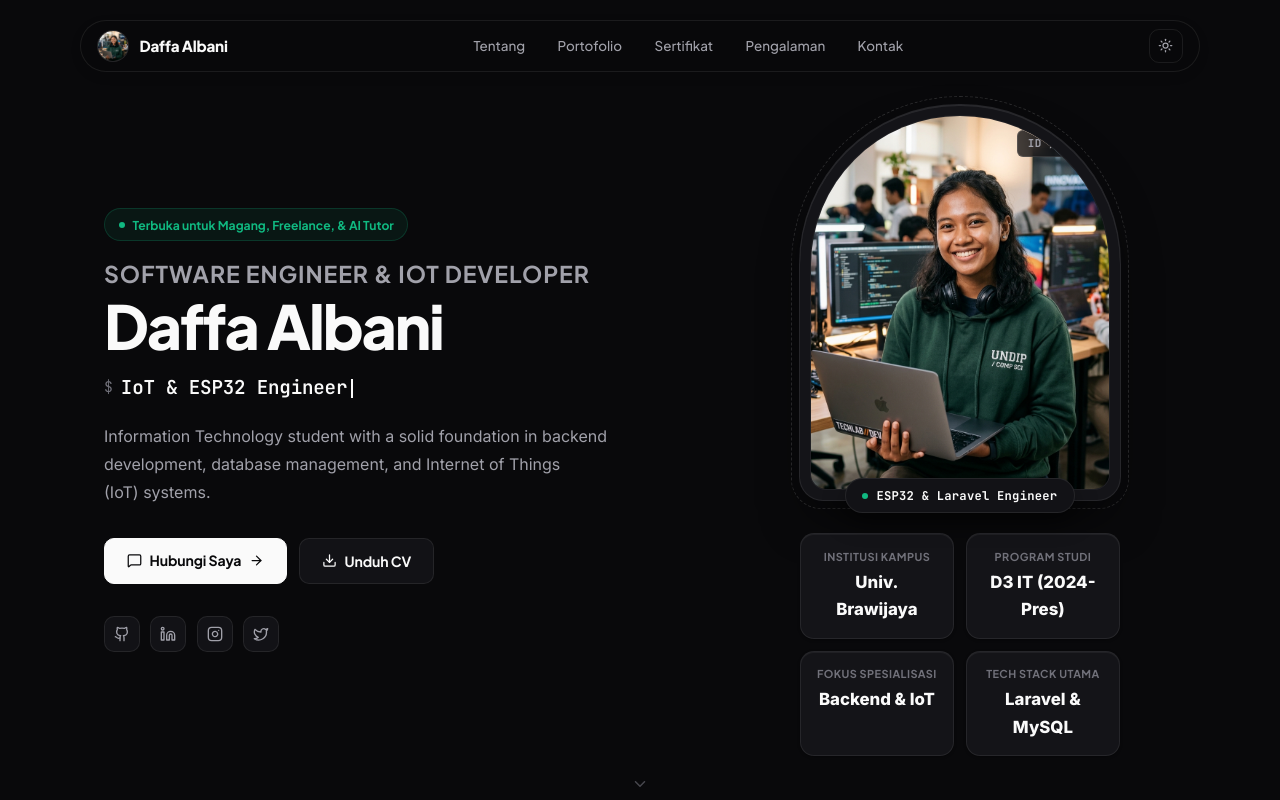
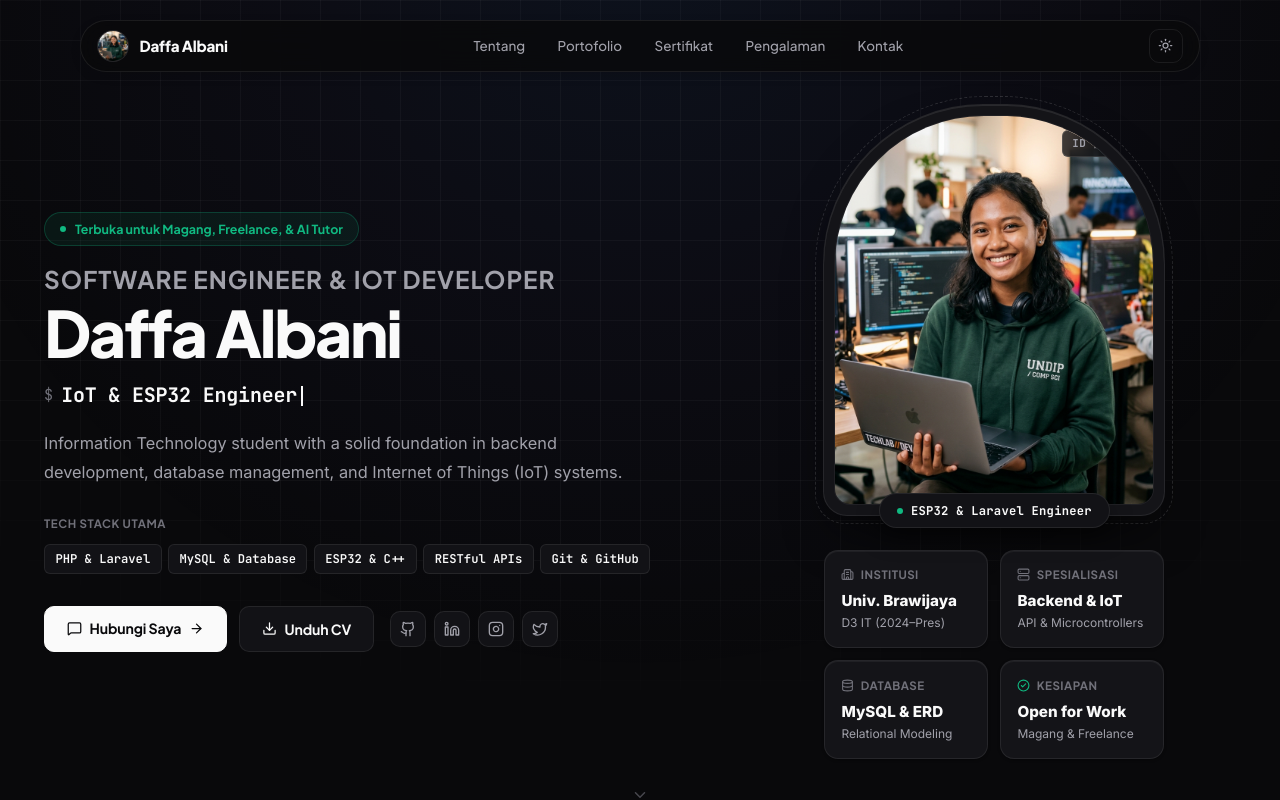
Before and after one commit to DaffaAlbani/daffa-personal, a React (Vite) app: page / in a window 1280 px wide. Shown: the top 800 px of the page. Built offline with nearby package versions, Linux system fonts and the light colour scheme.

Commit message:
feat(hero): enrich hero layout with subtle blueprint grid, tech stack pills, and balanced metrics

```diff
--- a/src/components/Hero.jsx
+++ b/src/components/Hero.jsx
@@ -1,6 +1,9 @@
 import React, { useState, useEffect } from 'react';
 import { useProfile } from '../context/ProfileContext';
-import { ArrowRight, Download, Camera, MessageSquare, ChevronDown } from 'lucide-react';
+import {
+  ArrowRight, Download, Camera, MessageSquare, ChevronDown,
+  Building2, Server, Database, Cpu, Layers, CheckCircle2
+} from 'lucide-react';
 import { GithubIcon, LinkedinIcon, InstagramIcon, TwitterIcon } from './SocialIcons';
 
 const ROLES = [
@@ -8,6 +11,14 @@ const ROLES = [
   "IoT & ESP32 Engineer",
   "Database Architect",
   "AI & Programming Tutor"
+];
+
+const CORE_STACK = [
+  "PHP & Laravel",
+  "MySQL & Database",
+  "ESP32 & C++",
+  "RESTful APIs",
+  "Git & GitHub"
 ];
 
 export const Hero = () => {
@@ -52,29 +63,29 @@ export const Hero = () => {
   return (
     <section id="hero" style={{
       position: 'relative',
-      minHeight: '90vh',
+      minHeight: '92vh',
       display: 'flex',
       alignItems: 'center',
       justifyContent: 'center',
       paddingTop: '6.5rem',
-      paddingBottom: '4rem',
+      paddingBottom: '4.5rem',
     }}>
       <div className="container" style={{ width: '100%' }}>
         <div className="hero-layout">
 
-          {/* ── Left Column: Identity & Bio ── */}
+          {/* ── Left Column: Identity & Story ── */}
           <div className="hero-layout-left reveal-on-scroll">
 
             {/* Availability Status Badge */}
             <div style={{
               display: 'inline-flex',
               alignItems: 'center',
-              gap: '0.5rem',
-              padding: '0.35rem 0.85rem',
+              gap: '0.55rem',
+              padding: '0.35rem 0.95rem',
               background: 'rgba(16, 185, 129, 0.08)',
-              border: '1px solid rgba(16, 185, 129, 0.2)',
+              border: '1px solid rgba(16, 185, 129, 0.25)',
               borderRadius: 'var(--radius-full)',
-              fontSize: '0.76rem',
+              fontSize: '0.78rem',
               fontFamily: 'var(--font-heading)',
               fontWeight: '650',
               color: 'var(--accent-emerald)',
@@ -85,21 +96,21 @@ export const Hero = () => {
                 background: 'var(--accent-emerald)',
                 display: 'inline-block',
               }} />
-              <span>{profile.availability || "Open for Opportunities"}</span>
+              <span>{profile.availability || "Open for Opportunities • Surabaya / Malang"}</span>
             </div>
 
             {/* Main Headline */}
             <h1 style={{
-              fontSize: 'clamp(2.5rem, 5.2vw, 3.8rem)',
-              fontWeight: '800',
-              lineHeight: 1.1,
+              fontSize: 'clamp(2.6rem, 5.5vw, 4rem)',
+              fontWeight: '850',
+              lineHeight: 1.08,
               marginBottom: '0.85rem',
               letterSpacing: '-0.035em',
             }}>
               <span style={{
                 color: 'var(--text-muted)',
                 fontSize: '38%',
-                fontWeight: '650',
+                fontWeight: '700',
                 display: 'block',
                 marginBottom: '0.35rem',
                 letterSpacing: '0.04em',
@@ -111,7 +122,7 @@ export const Hero = () => {
               {profile.name}
             </h1>
 
-            {/* Typewriter Dynamic Specialization */}
+            {/* Typewriter Specialization */}
             <div style={{
               display: 'flex',
               alignItems: 'center',
@@ -119,10 +130,10 @@ export const Hero = () => {
               marginBottom: '1.25rem',
               minHeight: '1.8rem',
             }}>
-              <span style={{ color: 'var(--text-dim)', fontSize: '0.92rem', fontFamily: 'var(--font-code)' }}>$</span>
+              <span style={{ color: 'var(--text-dim)', fontSize: '0.95rem', fontFamily: 'var(--font-code)' }}>$</span>
               <h2 style={{
-                fontSize: 'clamp(1rem, 2vw, 1.2rem)',
-                fontWeight: '600',
+                fontSize: 'clamp(1.05rem, 2.2vw, 1.25rem)',
+                fontWeight: '650',
                 fontFamily: 'var(--font-code)',
                 color: 'var(--text-main)',
                 letterSpacing: '-0.01em',
@@ -142,21 +153,56 @@ export const Hero = () => {
             {/* Bio / Tagline */}
             <p style={{
               color: 'var(--text-muted)',
-              fontSize: '1rem',
+              fontSize: '1.02rem',
               lineHeight: '1.75',
-              marginBottom: '2rem',
-              maxWidth: '560px',
+              marginBottom: '1.75rem',
+              maxWidth: '580px',
             }}>
               {profile.tagline || profile.bio}
             </p>
 
-            {/* CTAs */}
+            {/* Tech Stack Chips Bar */}
+            <div style={{ marginBottom: '2rem' }}>
+              <div style={{
+                fontSize: '0.72rem',
+                fontWeight: '700',
+                color: 'var(--text-dim)',
+                textTransform: 'uppercase',
+                letterSpacing: '0.05em',
+                fontFamily: 'var(--font-heading)',
+                marginBottom: '0.65rem',
+              }}>
+                Tech Stack Utama
+              </div>
+              <div style={{ display: 'flex', flexWrap: 'wrap', gap: '0.4rem' }}>
+                {CORE_STACK.map((tech) => (
+                  <span
+                    key={tech}
+                    style={{
+                      fontSize: '0.76rem',
+                      fontWeight: '600',
+                      fontFamily: 'var(--font-code)',
+                      padding: '0.25rem 0.65rem',
+                      borderRadius: 'var(--radius-xs)',
+                      background: 'var(--bg-surface)',
+                      border: '1px solid var(--border-color)',
+                      color: 'var(--text-main)',
+                    }}
+                  >
+                    {tech}
+                  </span>
+                ))}
+              </div>
+            </div>
+
+            {/* CTAs & Socials */}
             <div style={{
               display: 'flex',
               flexWrap: 'wrap',
-              gap: '0.75rem',
-              marginBottom: '2rem',
+              alignItems: 'center',
+              gap: '1rem',
             }}>
+              <div style={{ display: 'flex', gap: '0.75rem', flexWrap: 'wrap' }}>
                 <a href="#contact" className="btn btn-primary">
                   <MessageSquare size={15} /> Hubungi Saya <ArrowRight size={15} />
                 </a>
@@ -165,8 +211,8 @@ export const Hero = () => {
                 </button>
               </div>
 
-            {/* Social Links */}
-            <div style={{ display: 'flex', alignItems: 'center', gap: '0.65rem' }}>
+              {/* Social Row */}
+              <div style={{ display: 'flex', alignItems: 'center', gap: '0.5rem' }}>
                 {profile.socials?.github && (
                   <SocialLink href={profile.socials.github} title="GitHub">
                     <GithubIcon size={16} />
@@ -188,28 +234,27 @@ export const Hero = () => {
                   </SocialLink>
                 )}
               </div>
+            </div>
 
           </div>
 
-          {/* ── Right Column: Portrait & Stats ── */}
+          {/* ── Right Column: Grand Arch Photo Card & Highlights ── */}
           <div className="reveal-on-scroll" style={{
             display: 'flex',
             flexDirection: 'column',
             alignItems: 'center',
-            gap: '1.5rem',
+            gap: '1.75rem',
             transitionDelay: '0.1s',
           }}>
-            {/* ── Architectural Arch / Geometric Capsule Card ── */}
+            {/* ── Grand Architectural Arch Card ── */}
             <div className="arch-card-wrapper">
-              {/* Layered Architectural Blueprint Backing */}
               <div className="arch-card-backing" />
 
               <div className="arch-card-outer">
                 <div
                   className="arch-card-inner"
-                  style={{ width: 'min(300px, 72vw)', height: '375px' }}
+                  style={{ width: 'min(320px, 75vw)', height: '390px' }}
                 >
-                  {/* Subtle Technical Badge Tag */}
                   <div className="arch-top-badge">
                     ID // 01
                   </div>
@@ -235,8 +280,8 @@ export const Hero = () => {
                       onMouseEnter={e => e.currentTarget.style.opacity = '1'}
                       onMouseLeave={e => e.currentTarget.style.opacity = '0'}
                     >
-                      <Camera size={24} />
-                      <span style={{ fontSize: '0.75rem', fontWeight: '650', marginTop: '0.35rem' }}>
+                      <Camera size={26} />
+                      <span style={{ fontSize: '0.78rem', fontWeight: '650', marginTop: '0.35rem' }}>
                         Ganti Foto
                       </span>
                     </div>
@@ -255,49 +300,62 @@ export const Hero = () => {
               </div>
             </div>
 
-            {/* Quick Metrics Grid */}
+            {/* Quick Highlights Bento Cards */}
             <div style={{
               display: 'grid',
               gridTemplateColumns: 'repeat(2, 1fr)',
               gap: '0.75rem',
               width: '100%',
-              maxWidth: '320px',
-              marginTop: '0.5rem',
+              maxWidth: '340px',
+              marginTop: '0.35rem',
             }}>
-              {(profile.stats && profile.stats.length > 0 ? profile.stats : [
-                { label: 'Proyek Selesai', value: '12+' },
-                { label: 'Sertifikasi', value: '8+' },
-                { label: 'Tech Stack', value: 'Laravel & IoT' },
-                { label: 'Institusi', value: 'Univ. Brawijaya' },
-              ]).slice(0, 4).map((st, i) => (
-                <div
-                  key={i}
-                  className="craft-card"
-                  style={{
-                    padding: '0.85rem 1rem',
-                    textAlign: 'center',
-                  }}
-                >
-                  <div style={{
-                    fontSize: '0.68rem',
-                    color: 'var(--text-dim)',
-                    fontFamily: 'var(--font-heading)',
-                    textTransform: 'uppercase',
-                    letterSpacing: '0.04em',
-                    fontWeight: '700',
-                  }}>
-                    {st.label}
+              <div className="craft-card" style={{ padding: '0.9rem 1rem' }}>
+                <div style={{ display: 'flex', alignItems: 'center', gap: '0.4rem', color: 'var(--text-dim)', fontSize: '0.72rem', fontWeight: '700', textTransform: 'uppercase', letterSpacing: '0.04em', fontFamily: 'var(--font-heading)' }}>
+                  <Building2 size={13} /> Institusi
                 </div>
-                  <div style={{
-                    fontSize: '1.05rem',
-                    fontWeight: '800',
-                    color: 'var(--text-main)',
-                    marginTop: '0.2rem',
-                  }}>
-                    {st.value}
+                <div style={{ fontSize: '0.95rem', fontWeight: '750', color: 'var(--text-main)', marginTop: '0.25rem' }}>
+                  Univ. Brawijaya
+                </div>
+                <div style={{ fontSize: '0.75rem', color: 'var(--text-muted)' }}>
+                  D3 IT (2024–Pres)
                 </div>
               </div>
-              ))}
+
+              <div className="craft-card" style={{ padding: '0.9rem 1rem' }}>
+                <div style={{ display: 'flex', alignItems: 'center', gap: '0.4rem', color: 'var(--text-dim)', fontSize: '0.72rem', fontWeight: '700', textTransform: 'uppercase', letterSpacing: '0.04em', fontFamily: 'var(--font-heading)' }}>
+                  <Server size={13} /> Spesialisasi
+                </div>
+                <div style={{ fontSize: '0.95rem', fontWeight: '750', color: 'var(--text-main)', marginTop: '0.25rem' }}>
+                  Backend & IoT
+                </div>
+                <div style={{ fontSize: '0.75rem', color: 'var(--text-muted)' }}>
+                  API & Microcontrollers
+                </div>
+              </div>
+
+              <div className="craft-card" style={{ padding: '0.9rem 1rem' }}>
+                <div style={{ display: 'flex', alignItems: 'center', gap: '0.4rem', color: 'var(--text-dim)', fontSize: '0.72rem', fontWeight: '700', textTransform: 'uppercase', letterSpacing: '0.04em', fontFamily: 'var(--font-heading)' }}>
+                  <Database size={13} /> Database
+                </div>
+                <div style={{ fontSize: '0.95rem', fontWeight: '750', color: 'var(--text-main)', marginTop: '0.25rem' }}>
+                  MySQL & ERD
+                </div>
+                <div style={{ fontSize: '0.75rem', color: 'var(--text-muted)' }}>
+                  Relational Modeling
+                </div>
+              </div>
+
+              <div className="craft-card" style={{ padding: '0.9rem 1rem' }}>
+                <div style={{ display: 'flex', alignItems: 'center', gap: '0.4rem', color: 'var(--text-dim)', fontSize: '0.72rem', fontWeight: '700', textTransform: 'uppercase', letterSpacing: '0.04em', fontFamily: 'var(--font-heading)' }}>
+                  <CheckCircle2 size={13} color="var(--accent-emerald)" /> Kesiapan
+                </div>
+                <div style={{ fontSize: '0.95rem', fontWeight: '750', color: 'var(--text-main)', marginTop: '0.25rem' }}>
+                  Open for Work
+                </div>
+                <div style={{ fontSize: '0.75rem', color: 'var(--text-muted)' }}>
+                  Magang & Freelance
+                </div>
+              </div>
             </div>
 
           </div>
--- a/src/index.css
+++ b/src/index.css
@@ -110,6 +110,37 @@ body {
   -moz-osx-font-smoothing: grayscale;
 }
 
+/* ── Subtle Engineering Blueprint Grid ── */
+body::before {
+  content: '';
+  position: fixed;
+  inset: 0;
+  background-size: 40px 40px;
+  background-image:
+    linear-gradient(to right, rgba(255, 255, 255, 0.035) 1px, transparent 1px),
+    linear-gradient(to bottom, rgba(255, 255, 255, 0.035) 1px, transparent 1px);
+  mask-image: radial-gradient(ellipse 75% 65% at 50% 25%, #000 65%, transparent 100%);
+  -webkit-mask-image: radial-gradient(ellipse 75% 65% at 50% 25%, #000 65%, transparent 100%);
+  pointer-events: none;
+  z-index: 0;
+}
+
+[data-theme='light'] body::before {
+  background-image:
+    linear-gradient(to right, rgba(0, 0, 0, 0.04) 1px, transparent 1px),
+    linear-gradient(to bottom, rgba(0, 0, 0, 0.04) 1px, transparent 1px);
+}
+
+/* ── Soft Ambient Spotlight Lighting ── */
+body::after {
+  content: '';
+  position: fixed;
+  inset: 0;
+  background: radial-gradient(circle at 50% -10%, rgba(59, 130, 246, 0.08) 0%, rgba(99, 102, 241, 0.04) 35%, transparent 70%);
+  pointer-events: none;
+  z-index: 0;
+}
+
 /* ════════════════════════════════════════════
    SCROLLBAR
 ══════════════════════════════════════════════ */
@@ -155,10 +186,11 @@ p {
    CONTAINER & SECTIONS
 ══════════════════════════════════════════════ */
 .container {
-  max-width: 1120px;
+  max-width: 1240px;
   margin: 0 auto;
   padding: 0 var(--space-lg);
   position: relative;
+  z-index: 1;
 }
 
 .section-padding { padding: 5.5rem 0; }
```
Lines whose indentation alone changed are shown as unchanged.
